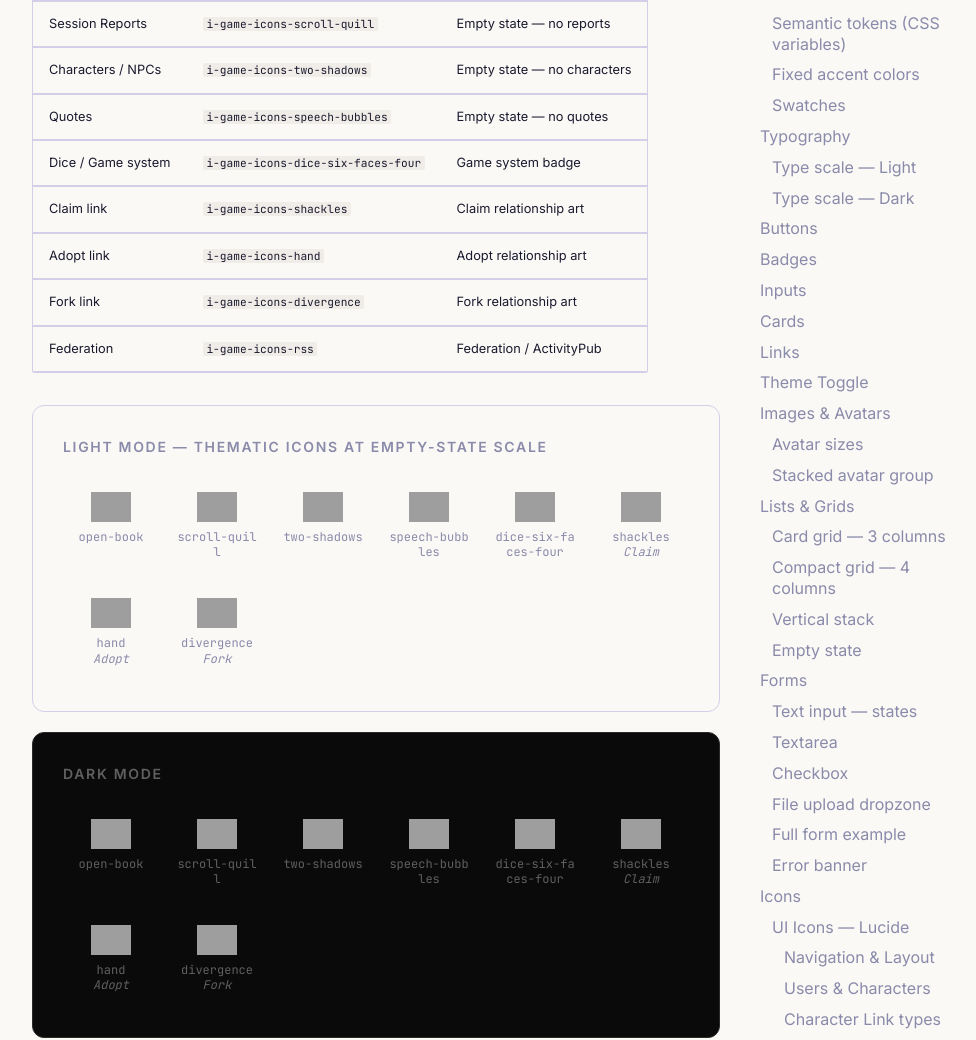
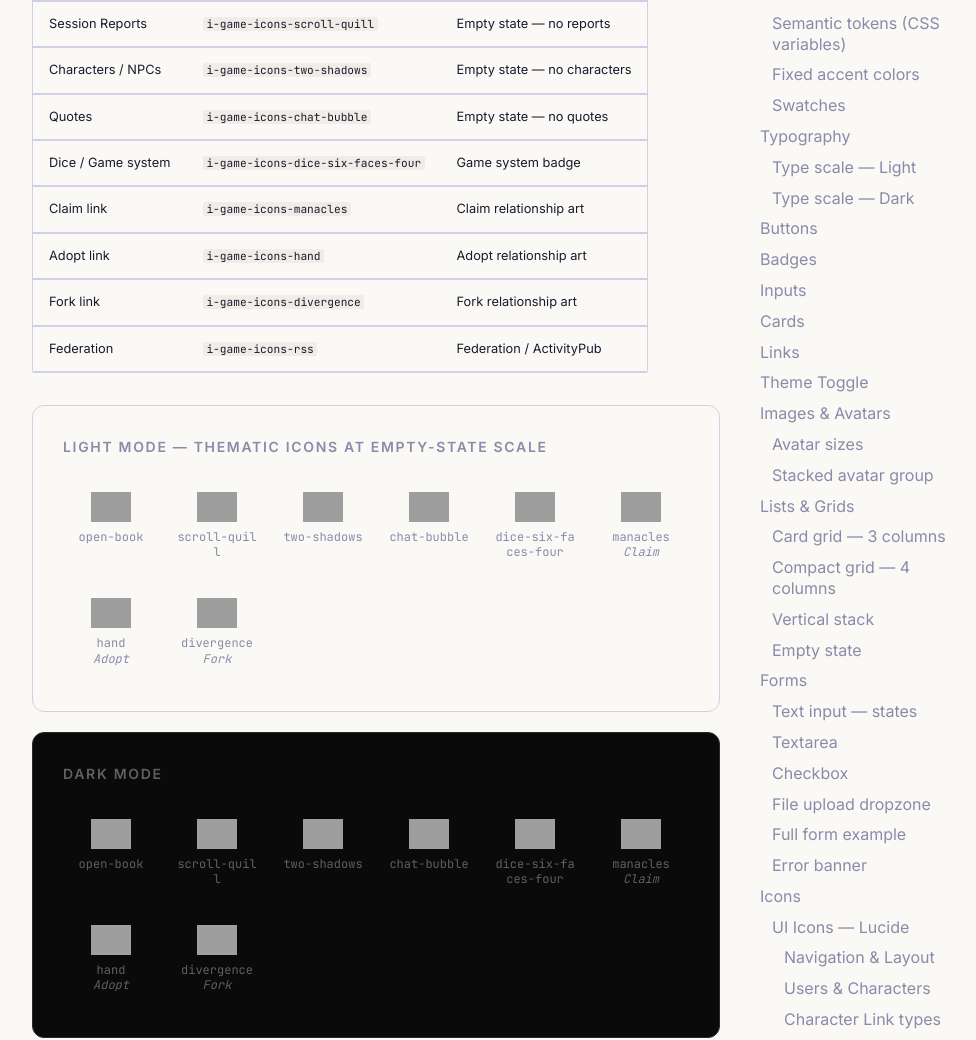
Before and after one commit to RebelliousSmile/suddenly, an MkDocs documentation site: the page built from docs/design-system.md, in a window 1280 px wide and 1400 px high, scrolled down 22958 px, cut to the strip 150-1190 px from the top of the window. Shown: the whole strip, without its empty margins (264-1240 px from the left). Built offline with MkDocs 1.6.1 and Material for MkDocs 9.7.7, drawn with Linux system fonts in a browser that asks for light colours; comment, search, counter and statistics services are not loaded; grey boxes are pictures that could not be loaded.

Commit message:
feat(ui): add game-icons for thematic empty states and decorative icons
- Install @iconify-json/game-icons, wire collection in uno.config.js
- Safelist: open-book, scroll-quill, two-shadows, chat-bubble,
  dice-six-faces-four, manacles, hand, divergence
- Templates: replace Lucide with game-icons where decorative/thematic
  - games/_list_results empty state: book-open → open-book
  - characters/gm_dashboard empty state: users → two-shadows
  - core/home.html feature icon + feed empty state + social link
  - onboarding/step3.html create-game CTA card
- Fix: hover:text-green-500 → hover:text-neon (token)
- Fix: remove emoji 🎭 from home.html h1
- Doc: fix broken icon names speech-bubbles→chat-bubble, shackles→manacles

```diff
--- a/docs/design-system.md
+++ b/docs/design-system.md
@@ -950,9 +950,9 @@
 | Games / Campaigns | `i-game-icons-open-book` | Empty state — no games |
 | Session Reports | `i-game-icons-scroll-quill` | Empty state — no reports |
 | Characters / NPCs | `i-game-icons-two-shadows` | Empty state — no characters |
-| Quotes | `i-game-icons-speech-bubbles` | Empty state — no quotes |
+| Quotes | `i-game-icons-chat-bubble` | Empty state — no quotes |
 | Dice / Game system | `i-game-icons-dice-six-faces-four` | Game system badge |
-| Claim link | `i-game-icons-shackles` | Claim relationship art |
+| Claim link | `i-game-icons-manacles` | Claim relationship art |
 | Adopt link | `i-game-icons-hand` | Adopt relationship art |
 | Fork link | `i-game-icons-divergence` | Fork relationship art |
 | Federation | `i-game-icons-rss` | Federation / ActivityPub |
@@ -973,16 +973,16 @@
     <span class="sd-icon-name">two-shadows</span>
   </div>
   <div class="sd-icon-item">
-    <img src="https://api.iconify.design/game-icons/speech-bubbles.svg?color=%238a8aaa" width="40" height="40" alt="speech-bubbles">
-    <span class="sd-icon-name">speech-bubbles</span>
+    <img src="https://api.iconify.design/game-icons/chat-bubble.svg?color=%238a8aaa" width="40" height="40" alt="chat-bubble">
+    <span class="sd-icon-name">chat-bubble</span>
   </div>
   <div class="sd-icon-item">
     <img src="https://api.iconify.design/game-icons/dice-six-faces-four.svg?color=%238a8aaa" width="40" height="40" alt="dice">
     <span class="sd-icon-name">dice-six-faces-four</span>
   </div>
   <div class="sd-icon-item">
-    <img src="https://api.iconify.design/game-icons/shackles.svg?color=%23e03558" width="40" height="40" alt="shackles">
-    <span class="sd-icon-name">shackles<br><em>Claim</em></span>
+    <img src="https://api.iconify.design/game-icons/manacles.svg?color=%23e03558" width="40" height="40" alt="manacles">
+    <span class="sd-icon-name">manacles<br><em>Claim</em></span>
   </div>
   <div class="sd-icon-item">
     <img src="https://api.iconify.design/game-icons/hand.svg?color=%23e03558" width="40" height="40" alt="hand">
@@ -1011,16 +1011,16 @@
     <span class="sd-icon-name" style="color:#606060">two-shadows</span>
   </div>
   <div class="sd-icon-item">
-    <img src="https://api.iconify.design/game-icons/speech-bubbles.svg?color=%23606060" width="40" height="40" alt="speech-bubbles">
-    <span class="sd-icon-name" style="color:#606060">speech-bubbles</span>
+    <img src="https://api.iconify.design/game-icons/chat-bubble.svg?color=%23606060" width="40" height="40" alt="chat-bubble">
+    <span class="sd-icon-name" style="color:#606060">chat-bubble</span>
   </div>
   <div class="sd-icon-item">
     <img src="https://api.iconify.design/game-icons/dice-six-faces-four.svg?color=%23606060" width="40" height="40" alt="dice">
     <span class="sd-icon-name" style="color:#606060">dice-six-faces-four</span>
   </div>
   <div class="sd-icon-item">
-    <img src="https://api.iconify.design/game-icons/shackles.svg?color=%23e03558" width="40" height="40" alt="shackles">
-    <span class="sd-icon-name" style="color:#606060">shackles<br><em>Claim</em></span>
+    <img src="https://api.iconify.design/game-icons/manacles.svg?color=%23e03558" width="40" height="40" alt="manacles">
+    <span class="sd-icon-name" style="color:#606060">manacles<br><em>Claim</em></span>
   </div>
   <div class="sd-icon-item">
     <img src="https://api.iconify.design/game-icons/hand.svg?color=%23e03558" width="40" height="40" alt="hand">
```
Also changed, not shown: 9 other files.
